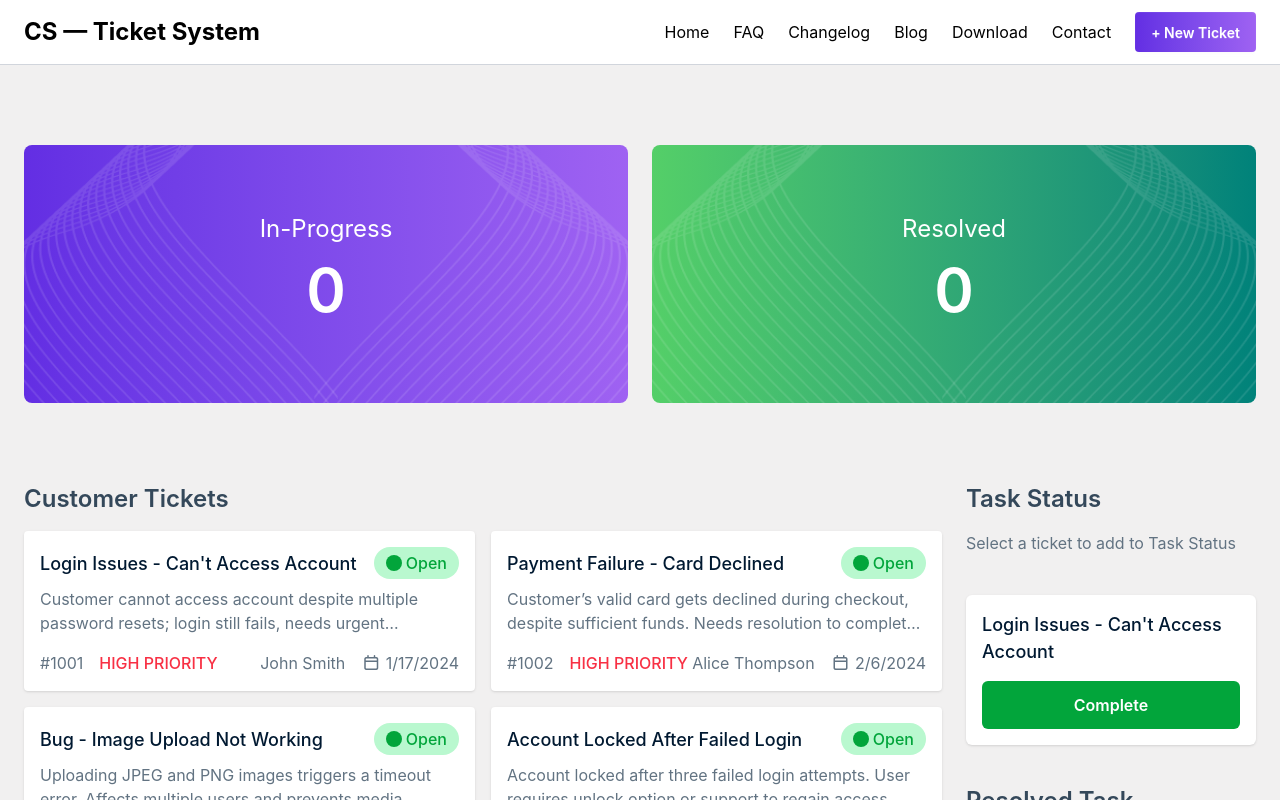
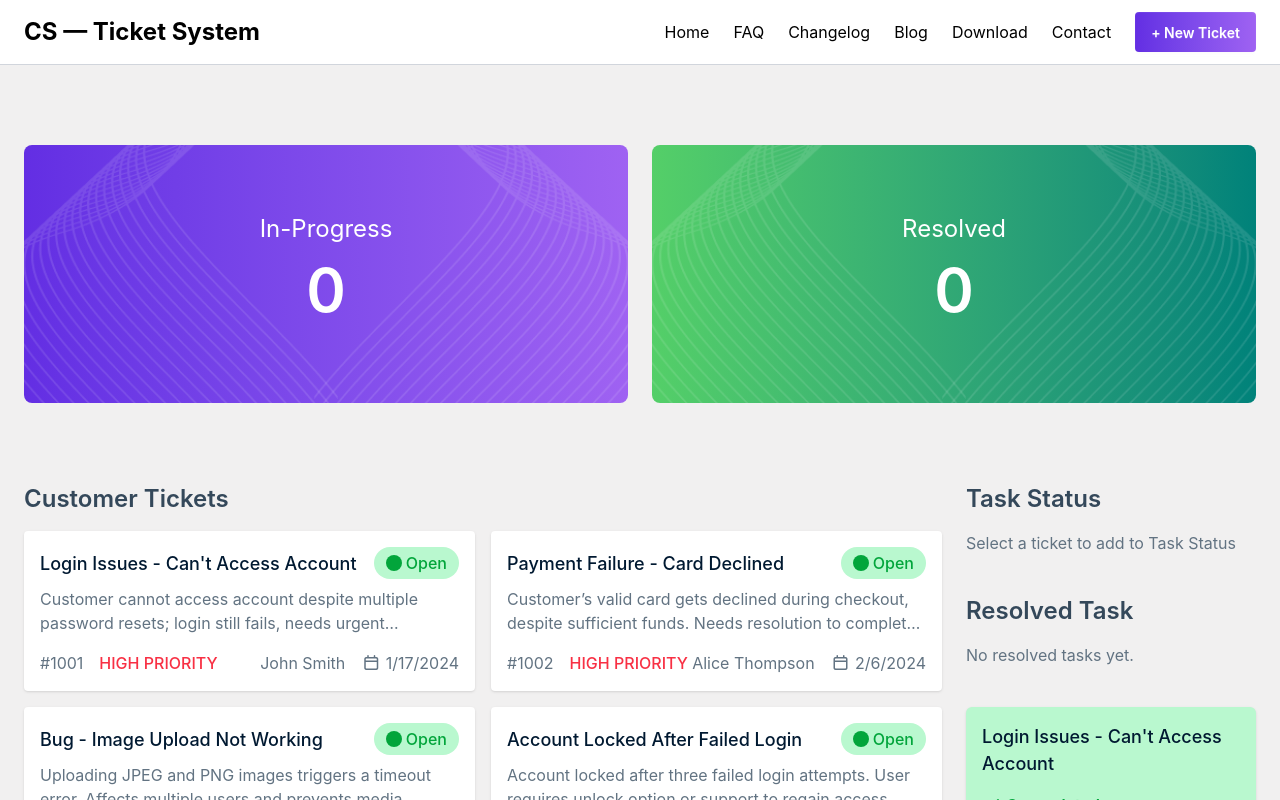
Before and after one commit to mdrobiulislam1479/customer-support-zone, a React (Vite) app: page / in a window 1280 px wide. Shown: the top 800 px of the page. Built offline with nearby package versions, Linux system fonts and the light colour scheme.

Commit message:
added clicked ticket in task status

```diff
--- a/src/components/Customer_Tickets/CustomerTickets.jsx
+++ b/src/components/Customer_Tickets/CustomerTickets.jsx
@@ -23,7 +23,19 @@ const CustomerTickets = ({ ticketDatas, handleProgress, progress }) => {
         </div>
       </div>
       <div className="md:col-span-2">
-        <TaskStatus></TaskStatus>
+        <h1 className="text-[#34485A] text-2xl font-semibold">Task Status</h1>
+        {progress.length === 0 ? (
+          <p className="text-[#627382] mt-4 mb-10">
+            Select a ticket to add to Task Status
+          </p>
+        ) : (
+          progress.map((ticketId, i) => {
+            const ticket = ticketData.find((ticket) => ticket.id === ticketId);
+            return ticket ? (
+              <TaskStatus key={i} data={ticket}></TaskStatus>
+            ) : null;
+          })
+        )}
         <ResolvedTask></ResolvedTask>
       </div>
     </div>
--- a/src/components/Task_Status/TaskStatus.jsx
+++ b/src/components/Task_Status/TaskStatus.jsx
@@ -1,15 +1,11 @@
 import React from "react";
 
-const TaskStatus = () => {
+const TaskStatus = ({ data }) => {
   return (
     <>
-      <h1 className="text-[#34485A] text-2xl font-semibold">Task Status</h1>
-      <p className="text-[#627382] mt-4 mb-10">
-        Select a ticket to add to Task Status
-      </p>
       <div className="bg-white p-4 shadow rounded-md mt-4 mb-10">
         <h2 className="text-[#001931] text-[18px] font-medium mb-4">
-          Login Issues - Can't Access Account
+          {data.title}
         </h2>
         <button className="p-3 w-full bg-[#02A53B] font-semibold text-white rounded-md cursor-pointer">
           Complete
```
